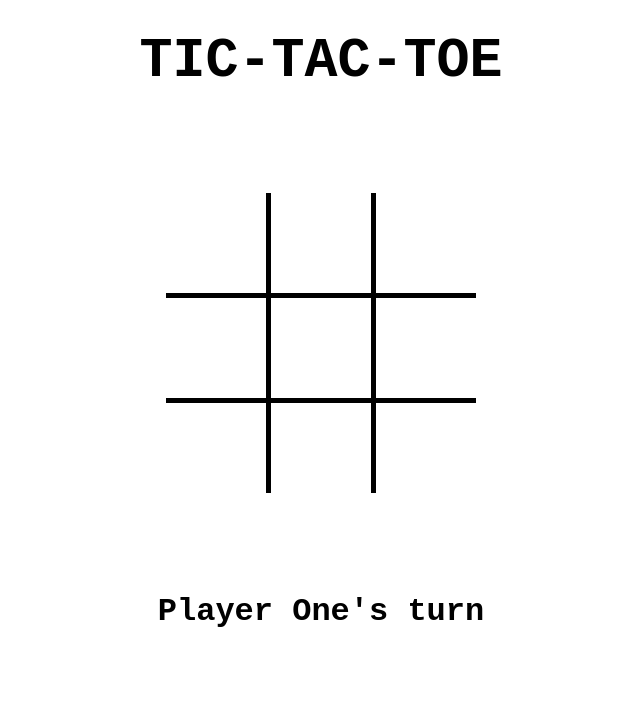
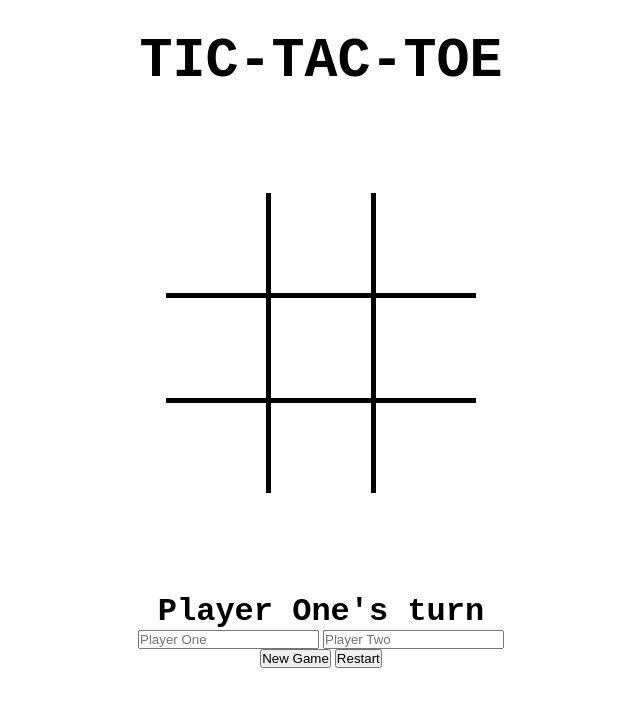
Before and after one commit to dnb777/tic-tac-toe, a plain HTML site: page index.html in a window 1280 px wide. Shown: the whole page, without its empty margins (319-959 px from the left). Drawn offline with Linux system fonts and the light colour scheme.

Commit message:
feat: add player input and game buttons
- Adds .players div with inputs for custom names
- Includes .button-container with New Game and Restart buttons

```diff
--- a/index.html
+++ b/index.html
@@ -21,6 +21,14 @@
         <div class="cell" data-index="8"></div>
     </div>
     <div class="message"></div>
+    <div class="players">
+        <input type="text" name="name" id="player-one" placeholder="Player One">
+        <input type="text" name="name" id="player-two" placeholder="Player Two">
+    </div>
+    <div class="button-container">
+        <button class="start">New Game</button>
+        <button class="restart">Restart</button>
+    </div>
 
 </body>
 </html>
```
